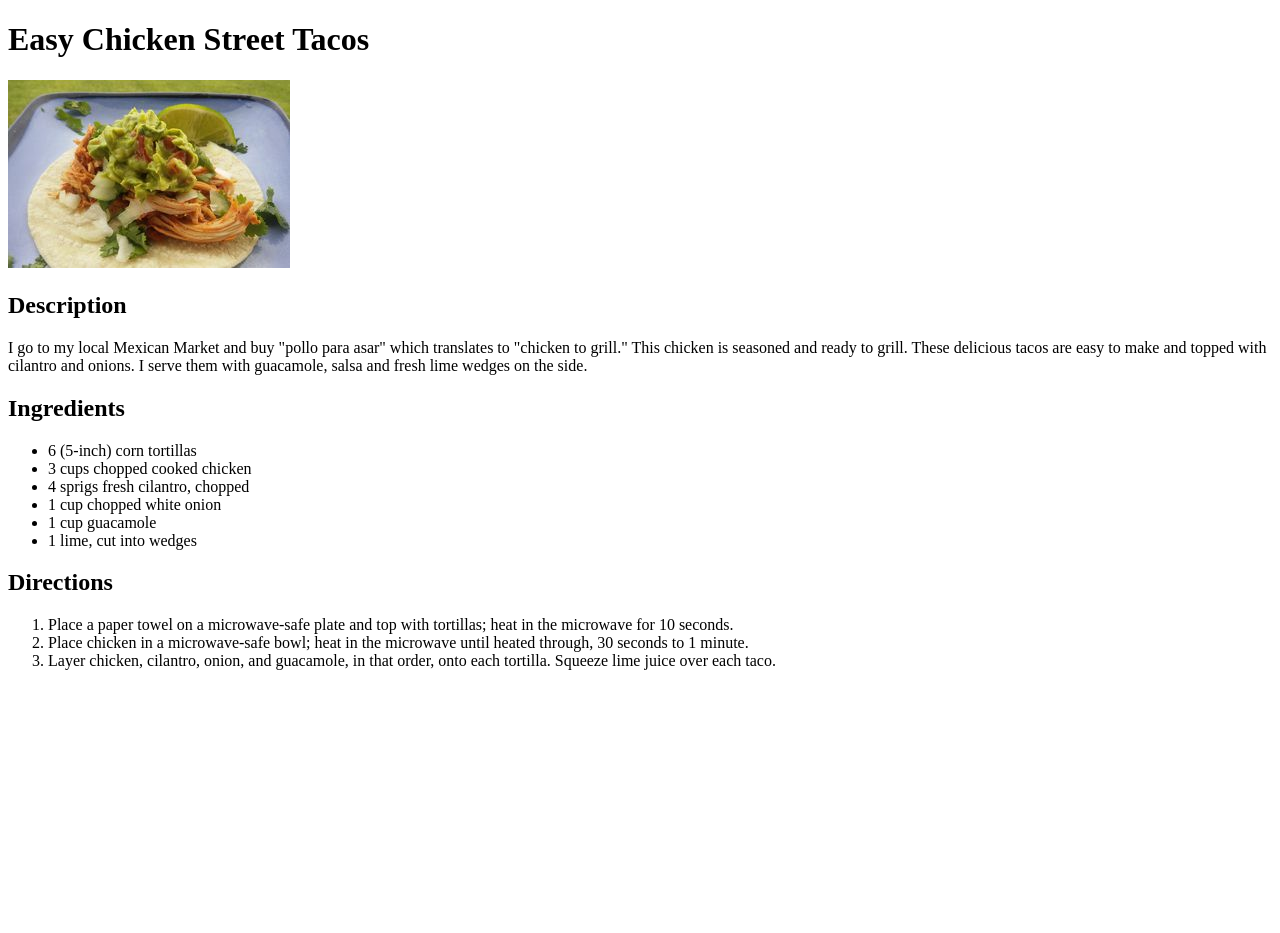
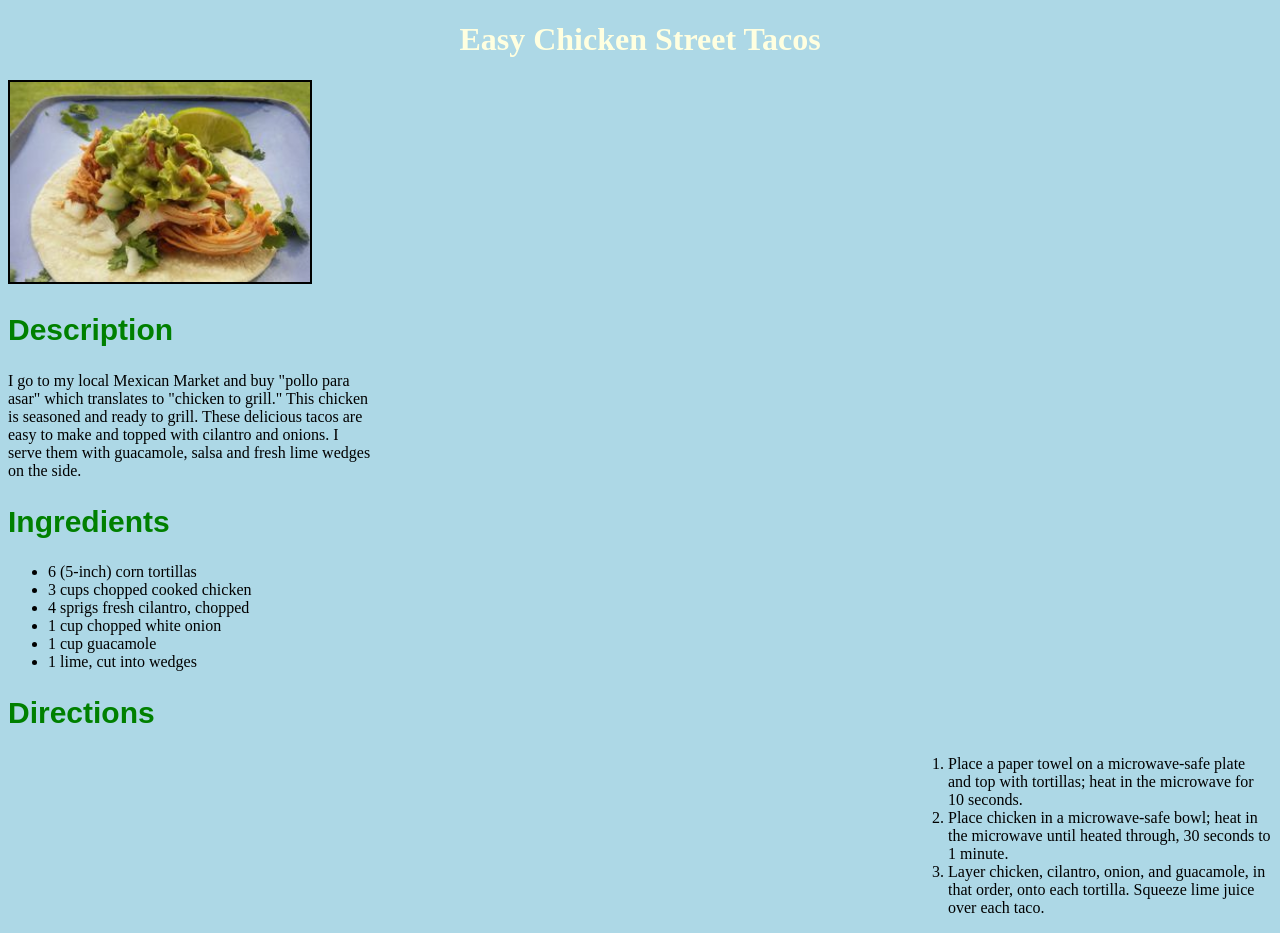
Before and after one commit to Lewisweetch26/new_odin_recipes, a plain HTML site: page recipes/chicken_tacos.html in a window 1280 px wide. Before the commit the page ends 800 px from the top, so only its background shows below. Drawn offline with Linux system fonts and the light colour scheme.

Commit message:
started new recipe page moved all documents in one folder to clean up, started header

```diff
--- a/recipes/chicken_tacos.html
+++ b/recipes/chicken_tacos.html
@@ -3,14 +3,15 @@
     <head>
         <meta charset="utf-8">
         <title>Easy Chicken Street Tacos</title>
+        <link rel="stylesheet" href="../recipe_style.css">
     </head>
 
     <body>
 <h1>Easy Chicken Street Tacos</h1>
 <img src="../images/Chicken_tacos.jpeg" alt="chicken tacos">
-<h2>Description</h2>
+<h2 class="smaller">Description</h2>
      <p>I go to my local Mexican Market and buy "pollo para asar" which translates to "chicken to grill." This chicken is seasoned and ready to grill. These delicious tacos are easy to make and topped with cilantro and onions. I serve them with guacamole, salsa and fresh lime wedges on the side.</p>
-        <h2>Ingredients</h2>
+        <h2 class="smaller">Ingredients</h2>
             <ul>
                 <li>6 (5-inch) corn tortillas</li>
                 <li>3 cups chopped cooked chicken</li>
@@ -20,7 +21,7 @@
                 <li>1 lime, cut into wedges</li>
             </ul>
 
-    <h2>Directions</h2>
+    <h2 class="smaller">Directions</h2>
     <ol>
         <li>Place a paper towel on a microwave-safe plate and top with tortillas; heat in the microwave for 10 seconds.</li>
         <li>Place chicken in a microwave-safe bowl; heat in the microwave until heated through, 30 seconds to 1 minute.</li>
--- /dev/null
+++ b/recipes/recipe_style.css
@@ -0,0 +1,51 @@
+* {
+    background-color: lightblue;
+
+}
+
+h1 {
+    text-align: center;
+    color: lightyellow;
+}
+
+img {
+    height: 200px;
+    width: auto;
+    margin-left: 0px;
+    border: 2px solid black;
+    display: inline-block;
+
+}
+
+ol {
+    margin-left: 900px;
+
+}
+ul {
+   margin-right: 900px;
+
+}
+.Ingredients {
+    display: inline-block;
+
+}
+.Directions {
+    display: inline-block;
+
+}
+.smaller {
+
+    color: green;
+    font-size: 30px;
+    font-family: Arial, Helvetica, sans-serif;
+    font-weight: bold;
+
+}
+
+.description {
+    margin-top: 0px;
+}
+
+p {
+    margin-right: 900px;
+}
--- /dev/null
+++ b/recipes/style.css
@@ -0,0 +1,35 @@
+h1 {
+    text-align: center;
+ text-decoration: underline;
+    font-size: 46px;
+    font-weight: bold;
+    color: navy;
+    margin: 100px;
+    font-family: 'Lucida Sans', 'Lucida Sans Regular', 'Lucida Grande', 'Lucida Sans Unicode', Geneva, Verdana, sans-serif;
+}
+
+* {
+    background-color: lightblue;
+
+
+}
+
+.recipes {
+    font-family:'Times New Roman', Times, serif;
+    font-size: 32px;
+
+}
+
+.cottage, .chicken, .pancake {
+    margin: 0px 1000px 40px 40px;;
+}
+
+p {
+    margin: 0px 100px;
+}
+
+h2 {
+    text-align: center;
+    font-family: 'Lucida Sans', 'Lucida Sans Regular', 'Lucida Grande', 'Lucida Sans Unicode', Geneva, Verdana, sans-serif;
+color: lightyellow;
+}
--- a/style.css
+++ b/style.css
@@ -0,0 +1,22 @@
+* {
+    background-color: lightsteelblue;
+    /* border: 2px solid red; */
+    margin: 0;
+    padding: 0;
+}
+
+.header {
+    display: flex;
+    justify-content: space-between;
+    padding: 10px 30px 10px 10px;}
+.logo {
+    height: 80px;
+    width: auto;}
+.nav-bar{
+    display: flex;
+    font-size: 30px;
+    max-width: 700px;
+    gap: 30px;
+    align-items: center;
+
+}
```
Also changed, not shown: index.html (+19 -15 lines), recipes/cottage_pie.html (+11 -7 lines), recipes/index.html (added, +25 -0 lines), recipes/pancake.html (+4 -3 lines), recipes/images/Chicken_tacos.jpeg (renamed from images/Chicken_tacos.jpeg), recipes/images/cottage_pie.jpg (renamed from images/cottage_pie.jpg), recipes/images/king julian.webp (renamed from images/king julian.webp), recipes/images/pancakes.jpg (renamed from images/pancakes.jpg).
